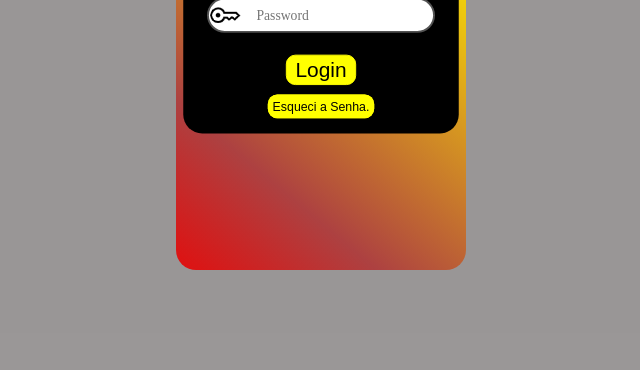
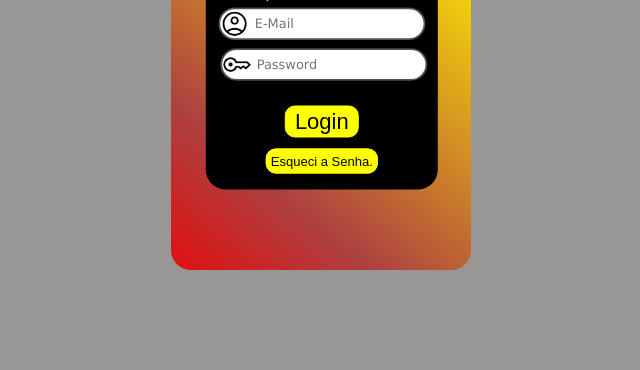
Before and after one commit to Espedito-tabajara/Projeto-Login, a plain HTML site: page index.html in a window 1280 px wide. Shown: the part 430-800 px from the top of the page, without its empty margins (319-959 px from the left). Drawn offline with nearby package versions, Linux system fonts and the light colour scheme.

Commit message:
atualização de de dimenções

```diff
--- a/style.css
+++ b/style.css
@@ -4,7 +4,7 @@
     margin: 0;
     padding: 0;
     box-sizing: border-box;
-    font-family: 'Times New Roman', Times, serif;
+    font-family: Verdana, Geneva, Tahoma, sans-serif;
 }
 
 body, html{
@@ -28,7 +28,7 @@ section#login{
     left: 50%;
     transform: translate(-50%, -50%);
     background-image: linear-gradient(40deg, #e01010,#ad4141 20%,#FFED00 70%);
-    width: 290px;
+    width: 300px;
     height: 600px;
     border-radius: 20px;
     overflow: hidden;
@@ -70,8 +70,12 @@ section > div#img{
 #form{
     text-align: center;
     padding: 20px;
+    position: absolute;
     display: block;
-    scale: 95%;
+    left: 58%;
+    top: 65%;
+    transform: translate(-60%, -50%);
+    scale: 100%;
     background-color: rgb(0, 0, 0);
     border-radius: 20px;
     background-position: center;
@@ -81,11 +85,17 @@ section > div#img{
 
 
 #usuario{
-    display:block;
+    position: relative;
+    right: 9%;
     padding-bottom: 5px;
     border:2px;
+    scale: 90%;
 
     border-radius: 20px;
+
+
+}
+#senha{
 
 
 }
@@ -131,6 +141,10 @@ section > div#img{
     padding: 8px;
     padding-left: 20%;
     margin-bottom: 10px;
+    position: relative;
+    right: 9%;
+    scale: 90%;
+
 
 
 }
```
